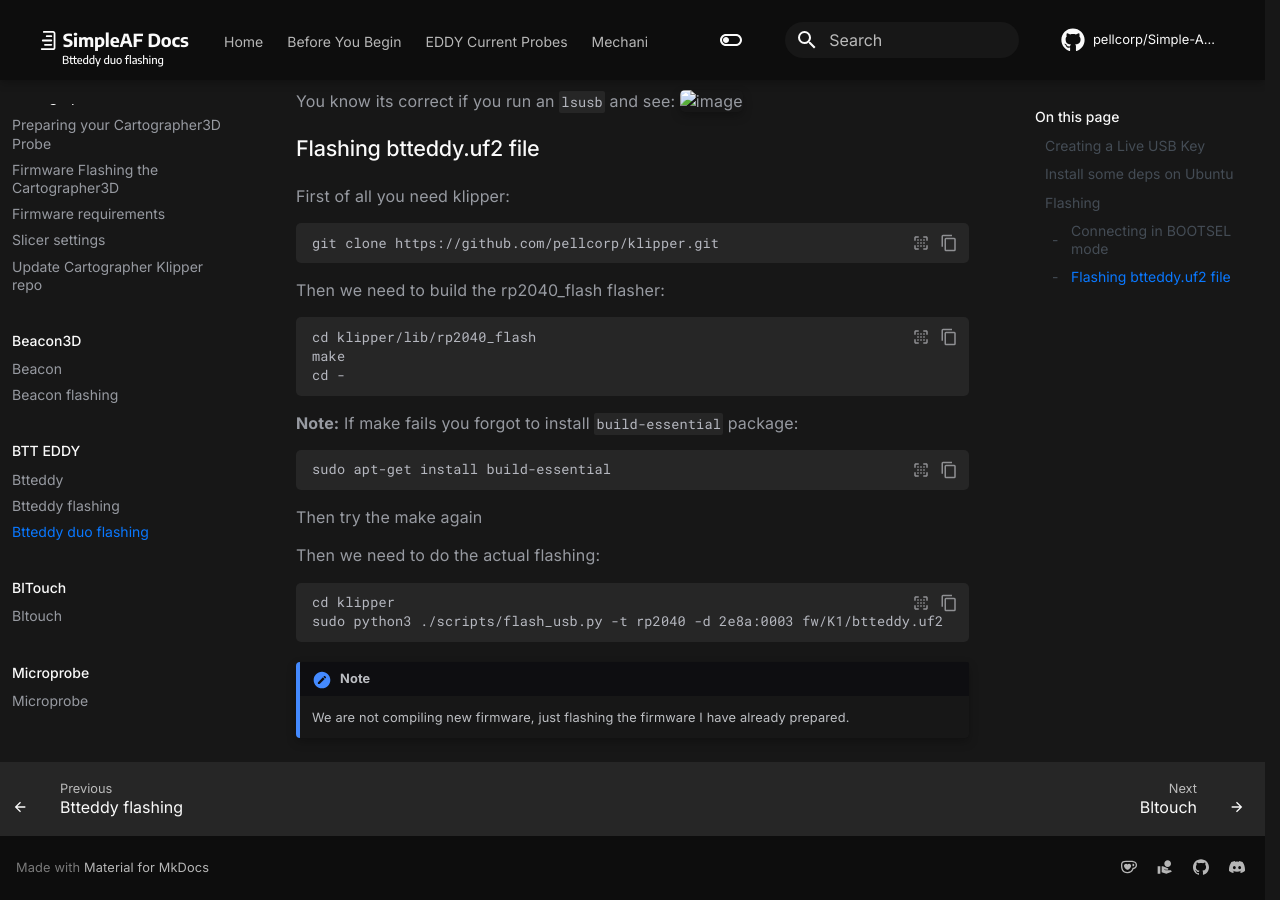
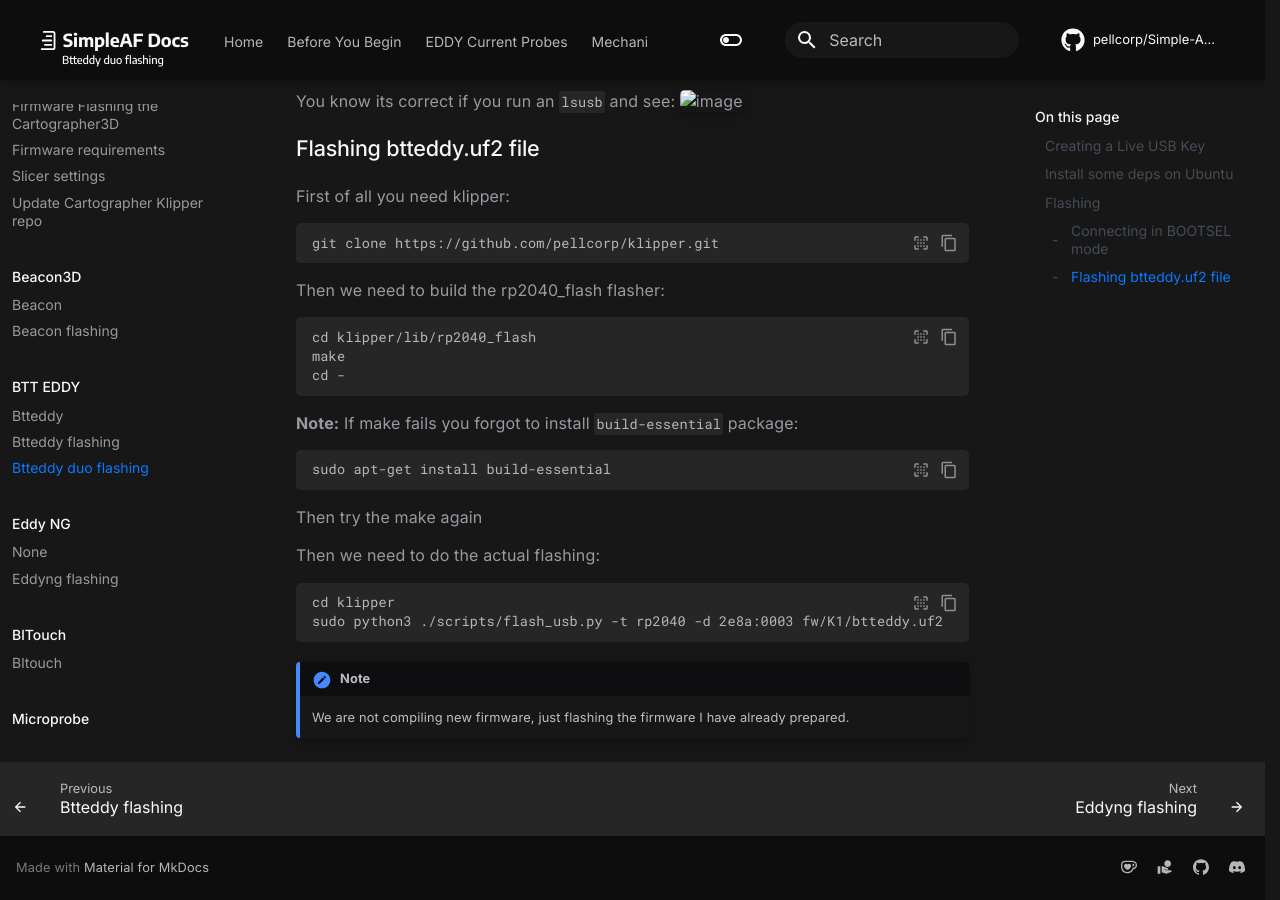
Before and after one commit to pellcorp/Simple-AF-Wiki, an MkDocs documentation site: the page built from docs/btteddy/btteddy_duo_flashing.md, in a window 1280 px wide and 900 px high, scrolled down 800 px. Built offline with MkDocs 1.6.1 and Material for MkDocs 9.7.7, drawn with Linux system fonts in a browser that asks for light colours; comment, search, counter and statistics services are not loaded.

Commit message:
adding eddyng

```diff
--- a/mkdocs.yml
+++ b/mkdocs.yml
@@ -143,6 +143,9 @@
           - btteddy/btteddy.md
           - btteddy/btteddy_flashing.md
           - btteddy/btteddy_duo_flashing.md
+      - Eddy NG:
+          - eddyng/eddyng.md
+          - eddyng/eddyng_flashing.md
       - BlTouch:
           - bltouch/bltouch.md
       - Microprobe:
```
Also changed, not shown: docs/eddyng/eddng.md (added), docs/eddyng/eddyng_flashing.md (added).
